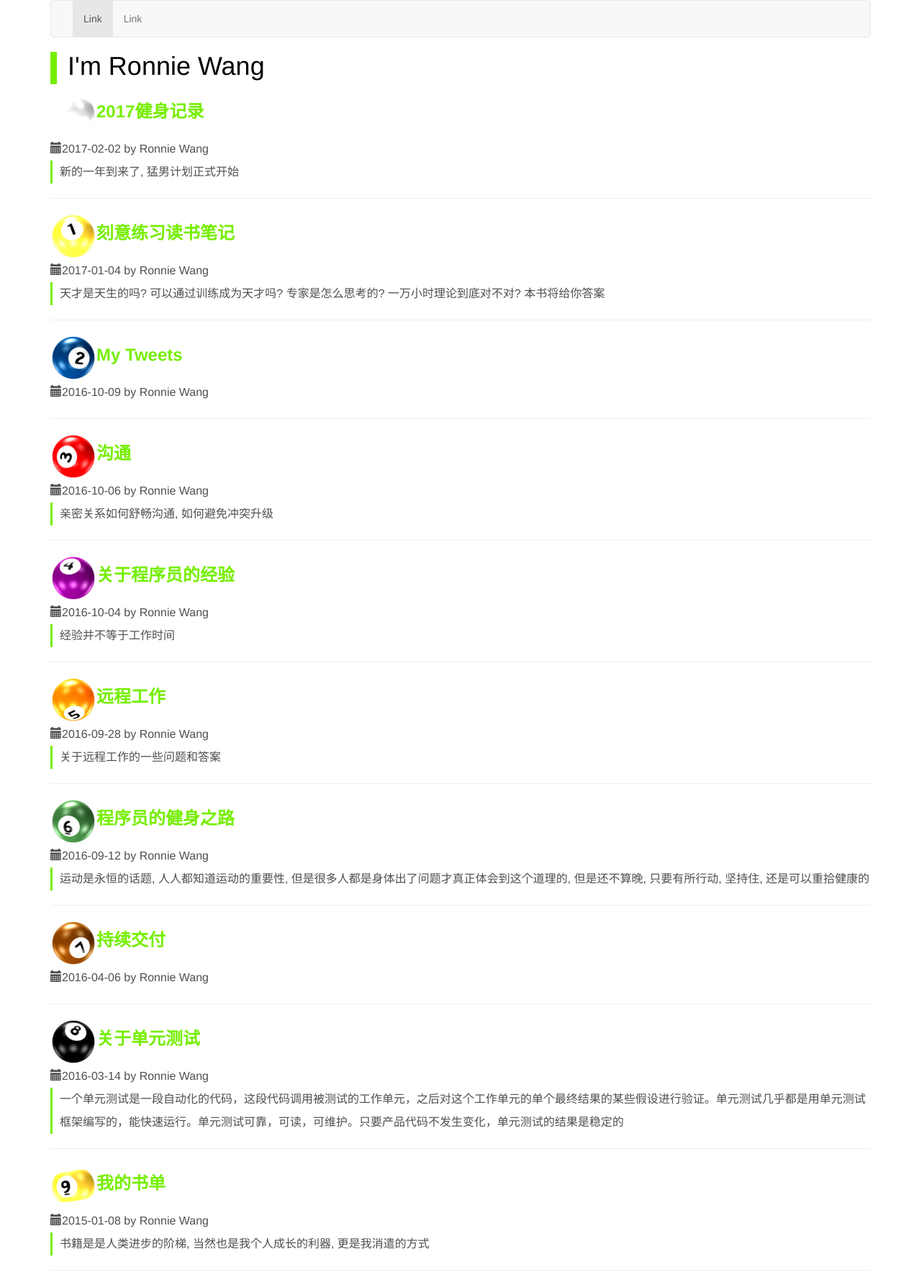
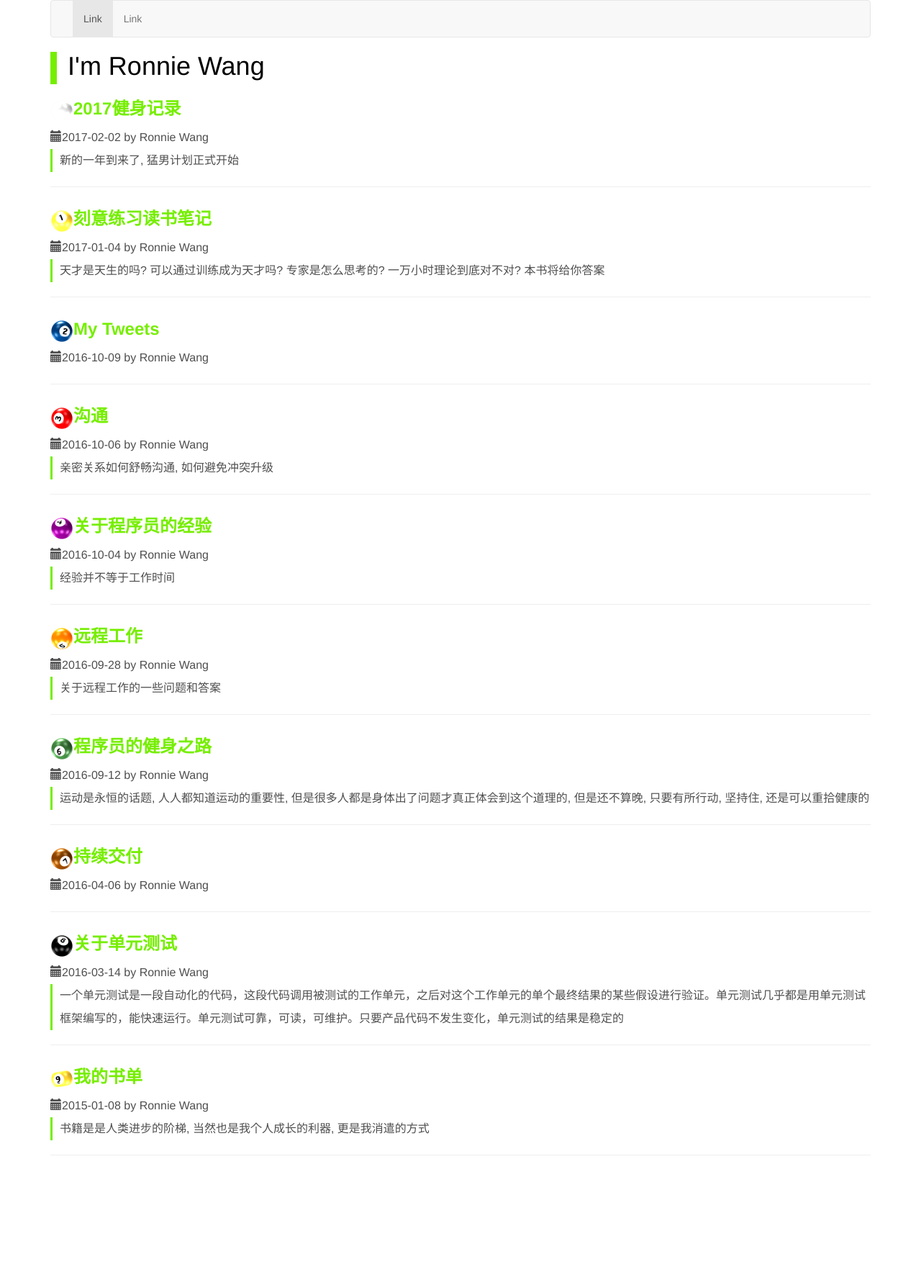
Before and after one commit to ronniewang/ronniewang.github.io, a Jekyll site: the page built from index.html, in a window 1280 px wide. Shown: the whole page at 72% size. Built offline with Jekyll 4.4.1, drawn with Linux system fonts in a browser that asks for light colours; after the commit the page ends 1625 px from its top, so only the background shows below that.

Commit message:
change to js

```diff
--- a/_layouts/default.html
+++ b/_layouts/default.html
@@ -69,7 +69,7 @@
         }
 
         .img {
-            size: 24px;
+            width: 32px;
         }
     </style>
     <title>{{ page.title }}</title>
```
